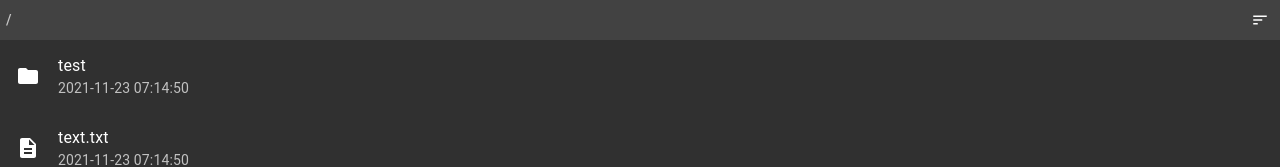
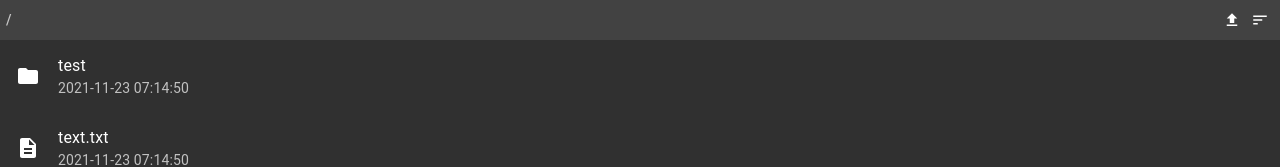
Before and after one commit to Feverqwe/goHFS, a React app in the folder ui/: page / in a window 1280 px wide. Shown: the top 167 px of the page. Built offline with nearby package versions, Linux system fonts and the light colour scheme.

Commit message:
add upload btn

```diff
--- a/ui/src/components/Folder.tsx
+++ b/ui/src/components/Folder.tsx
@@ -9,7 +9,8 @@ import {
   Image as ImageIcon,
   InsertDriveFile as InsertDriveFileIcon,
   Movie as MovieIcon,
-  Sort as SortIcon
+  Sort as SortIcon,
+  Upload as UploadIcon,
 } from "@mui/icons-material";
 import {makeStyles} from "@mui/styles";
 import {FileInfo, RootStore} from "../index";
@@ -71,6 +72,30 @@ const Folder = React.memo(({store}: FolderProps) => {
     setShowSortDialog(true);
   }, []);
 
+  const handleUploadBtn = React.useCallback((e) => {
+    const input = document.createElement('input');
+    input.type = 'file';
+    input.multiple = true;
+    input.addEventListener('change', (e) => {
+      const files = input.files!;
+
+      const data = new FormData();
+      for (let i = 0, file; file = files[i]; i++) {
+        data.append('file', files[i])
+      }
+
+      fetch('/~/upload', {
+        method: 'POST',
+        body: data,
+      }).then((response) => {
+        console.log(response.status);
+      }, (err) => {
+        console.error('Upload error');
+      });
+    });
+    input.dispatchEvent(new MouseEvent('click'));
+  }, []);
+
   const handleCloseSortDialog = React.useCallback(() => {
     setShowSortDialog(false);
   }, []);
@@ -84,6 +109,9 @@ const Folder = React.memo(({store}: FolderProps) => {
             <Box className={classes.pathLinePath}>
               {store.dir}
             </Box>
+            <IconButton onClick={handleUploadBtn} size="small">
+              <UploadIcon fontSize="inherit" />
+            </IconButton>
             <IconButton onClick={handleSortBtn} size="small">
               <SortIcon fontSize="inherit" />
             </IconButton>
--- a/ui/webpack.config.js
+++ b/ui/webpack.config.js
@@ -2,7 +2,7 @@ const HtmlWebpackPlugin = require('html-webpack-plugin');
 const Path = require('path');
 const InlineChunkHtmlPlugin = require('react-dev-utils/InlineChunkHtmlPlugin');
 
-const outputPath = Path.join(__dirname, '../assets/');
+const outputPath = Path.join(__dirname, './dist/');
 const isProduction = process.argv[process.argv.indexOf('--mode') + 1] === 'production';
 
 console.log('isProduction', isProduction);
@@ -15,7 +15,7 @@ const config = {
     filename: '[name]-[contenthash].js',
     chunkFilename: '[contenthash].chunk.js',
     publicPath: '/assets/',
-    path: Path.join(outputPath, 'folderAssets'),
+    path: Path.join(outputPath, 'assets'),
   },
   module: {
     rules: [
```
Also changed, not shown: ui/package.json (+4 -3 lines), 2 other files (tests, documents, lock files or other folders).
